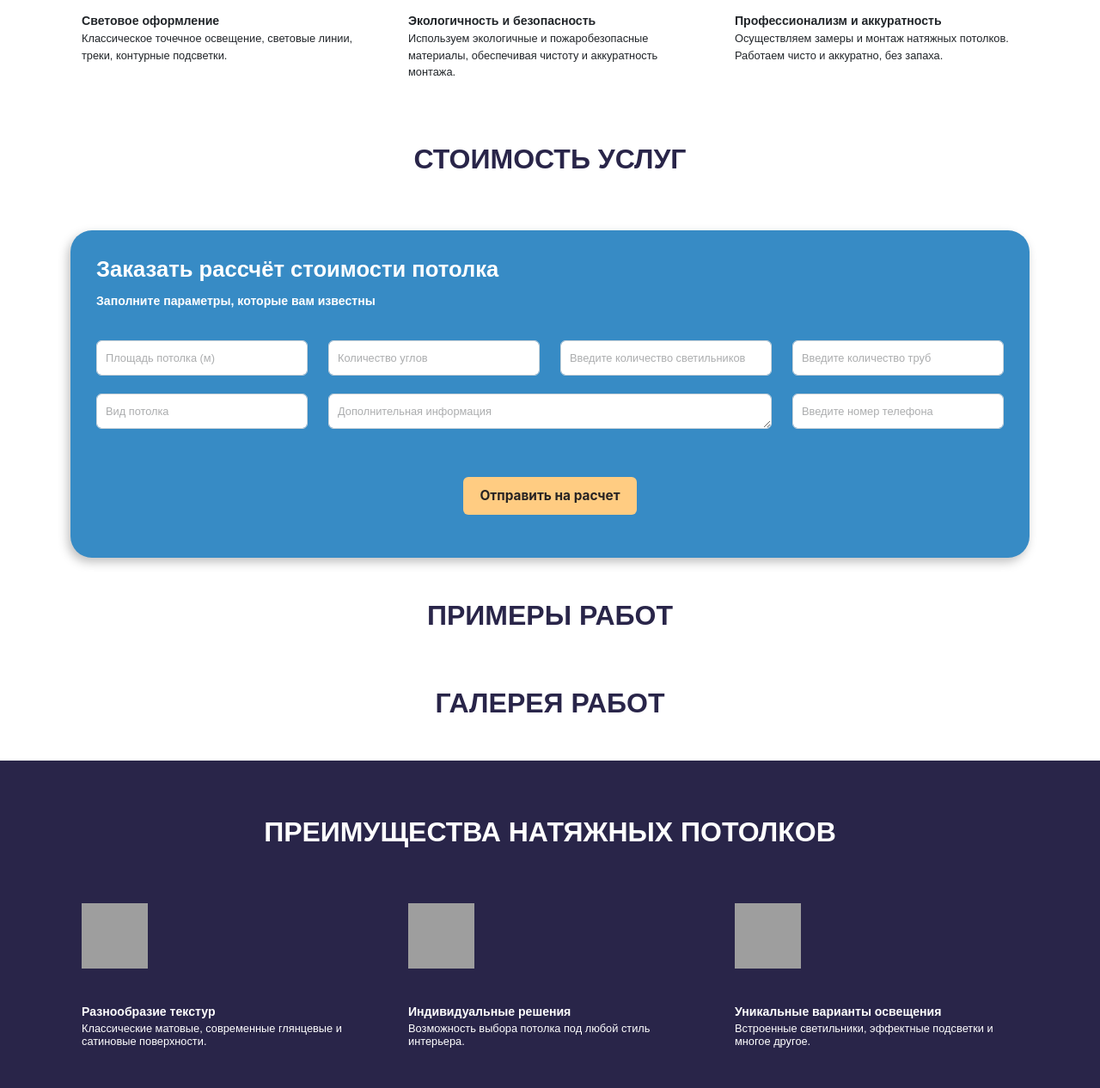
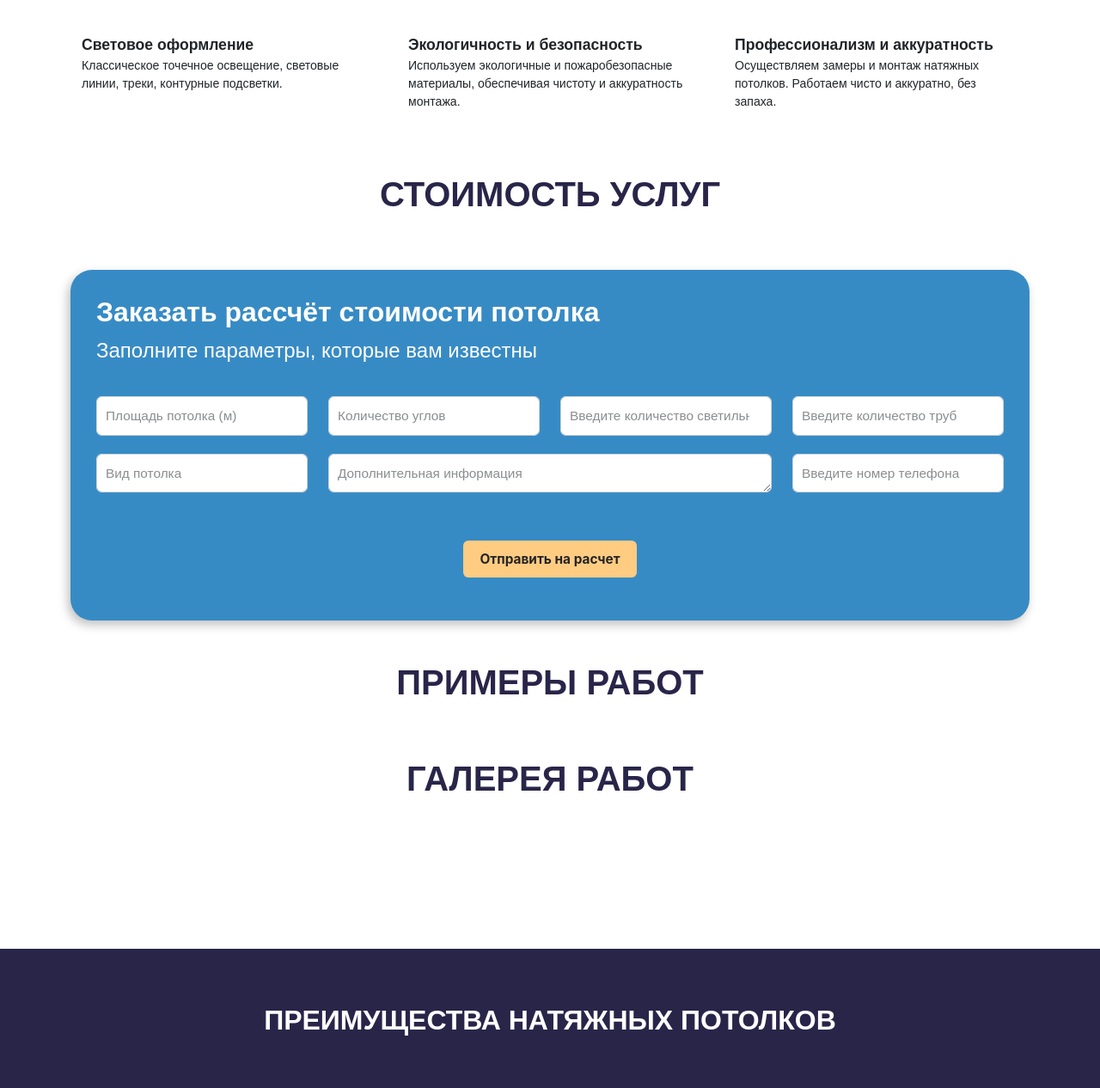
Before and after one commit to ToHellForever/your_stretch, a Django app: page / in a window 1280 px wide. Shown: the part 754-2020 px from the top of the page at 86% size. Run offline with Django 5.2, Linux system fonts and the light colour scheme; data that the repository does not hold is empty; grey boxes are pictures that could not be loaded.

Commit message:
корректировки для страницы по размерам, буду решать вопрос с невалидным названием для 'p'

```diff
--- a/static/main.css
+++ b/static/main.css
@@ -101,7 +102,7 @@ opacity: 0.5;
 h1 {
     font-family: 'Raleway', sans-serif;
     font-weight: 900;
-    font-size: 2.5vw;
+    font-size: 2.5rem;
     text-align: center;
     color:rgba(41, 37, 73, 1);
 }
@@ -123,16 +124,18 @@ p {
     font-family: 'Raleway', sans-serif;
     font-style: normal;
     font-weight: 700;
-    font-size: 1.1vw;
+    font-size: 1.1rem;
     margin: 0;
     margin-top: 40px;
+    white-space: nowrap;
+    display: inline-block;
 }
 /* для текста в блоке */
 p1 {
     font-family: 'Raleway', sans-serif;
     font-style: normal;
     font-weight: 400;
-    font-size: 1vw;
+    font-size: 1.1vw;
 }
 
 
@@ -215,13 +218,13 @@ p1 {
 h2 {
     font-family: 'Raleway', sans-serif;
     font-weight: 700;
-    font-size: 2vw;
+    font-size: 2rem;
     color: white;
 }
 p2 {
     font-family: 'Raleway', sans-serif;
     font-weight: 400;
-    font-size: 1.2vw;
+    font-size: 1.5rem;
     color: white;
 }
 .request-form {
@@ -233,7 +236,7 @@ p2 {
 
 .form-control, .form-select {
     font-family: 'Raleway', sans-serif;
-    font-size: 1vw;
+    font-size: 1.2vw;
     border-radius: 6px;
     border: 1px solid #ced4da;
     padding: 10px;
@@ -241,7 +244,7 @@ p2 {
 }
 /* для placeholder */
 .form-control::placeholder {
-    opacity: 0.5;
+    opacity: 0.7;
 }
 
 .submit-button {
@@ -338,27 +341,11 @@ text-align: start;
 
 
 /* для ГАЛЕРЕИ РАБОТ */
-.photos-grid {
-  width: 100%;
-  margin: 0 auto;
+.card-img-top {
+    width: 100%;
+    height: 15rem;
+    object-fit: cover;
 }
-
-.grid-item {
-  float: left; /* Пока плавающие элементы, Masonry потом разберётся */
-  width: 31.3%; /* Примерно треть ширины контейнера */
-  margin: 10px;
-  border-radius: 10px;
-  overflow: hidden;
-  box-shadow: 0 4px 8px rgba(0, 0, 0, 0.1);
-}
-
-.grid-item img {
-  width: 100%;
-  height: 15vw;
-  object-fit: cover; /* Обрезаем фото под размеры ячейки */
-  border-radius: inherit;
-}
-
 
 /* для блока Преимущества натяжных потолков */
 h4 {
@@ -370,26 +357,30 @@ h4 {
 }
 
 .icon-block2 {
-    width: 6vw;
-    height: 6vw;
+    width: 6rem;
+    height: 6rem;
     margin-left: 0px !important;
 }
-p2 {
+
+/* для заголовков в блоке */
+p3 {
     font-family: 'Raleway', sans-serif;
     font-style: normal;
     font-weight: 700;
-    font-size: 1.1vw;
+    font-size: 1.1rem;
+    color: white;
     margin: 0;
-    color: white;
     margin-top: 40px;
+    white-space: nowrap;
+    display: inline-block;
 }
-p3 {
+/* для текста в блоке */
+p4 {
     font-family: 'Raleway', sans-serif;
     font-style: normal;
-    font-weight: 300 !important;
-    font-size: 1vw;
-    line-height: 120%;
+    font-weight: 400;
     color: white;
+    font-size: 1.1vw;
 }
 
 
--- a/templates/landing.html
+++ b/templates/landing.html
@@ -12,7 +12,7 @@
   <body>
     {% comment %} Шапка {% endcomment %}
     <div class='container'>
-        <div class='row'>
+        <div class='row d-flex align-items-center'>
             <div class='col-3'>
                 {% comment %} Логотип {% endcomment %}
                 <img src="media/icons/logo.png" alt="logo" class='logo'>
@@ -32,15 +32,15 @@
             </div>
             <div class='col-3'>
                 {% comment %} иконки в строку{% endcomment %}
-                <a href="#"><img src="media/icons/telegram.svg" alt="" class='contact_icon'></a>
-                <a href="#"><img src="media/icons/whatsapp.svg" alt="" class='contact_icon'></a>
-                <a href="#"><img src="media/icons/max.svg" alt="" class='contact_icon'></a>
+                <a href="#"><img src="media/icons/telegram.png" alt="" class='contact_icon'></a>
+                <a href="#"><img src="media/icons/whatsapp.png" alt="" class='contact_icon'></a>
+                <a href="#"><img src="media/icons/max.png" alt="" class='contact_icon'></a>
 
             </div>
         </div>
     </div>
 
-<div class="container-fluid mt-5">
+<div class="container-fluid mt-3">
   <div class="swiper mySwiper">
     <div class="swiper-wrapper">
       {% for banner in banners %}
@@ -167,7 +167,7 @@
         <div class="work-details-container">
 
           <div class="work-details">
-          <h3 class="work-name mt-3">{{ work.name }}</h3>
+          <h3 class="work-name mt-2">{{ work.name }}</h3>
             <div class="detail-row">
               <span class="detail-label">Площадь:</span>
               <span class="detail-value">{{ work.area|floatformat:0 }} м²</span>
@@ -200,11 +200,13 @@
 {% comment %} ДЛЯ ГАЛЕРЕИ РАБОТ {% endcomment %}
 <div class='container mt-5'>
   <h1>ГАЛЕРЕЯ РАБОТ</h1>
-<div id="photos-masonry" class="photos-grid">
+  <div class="row mt-4">
     {% for gallery in galleries %}
       {% for image in gallery.images.all|slice:"0:20" %}
-      <div class="grid-item">
-        <img src="{{ image.image.url }}" alt="Фото из галереи">
+        <div class="col-md-4 mb-4">
+          <div class="card">
+            <img src="{{ image.image.url }}" alt="Фото из галереи" class="card-img-top">
+          </div>
         </div>
       {% endfor %}
     {% endfor %}
@@ -213,34 +215,34 @@
 
 
 {% comment %} БЛОК Преимущества натяжных потолков {% endcomment %}
-<div class='container-fluid mt-5' style='background-color: rgba(41, 37, 73, 1); '>
+<div class='container-fluid mt-5' style='background-color: rgba(41, 37, 73, 1); margin-top: 150px !important;'>
   <div class='container'>
     <div class='row' style='align-items: stretch;'>
       <h4 style='margin-top: 5vw;'>ПРЕИМУЩЕСТВА НАТЯЖНЫХ ПОТОЛКОВ</h4>
     <div class='col-4' style='display: flex; flex-direction: column;'>
       <img src="media/icons/block2/текстур.svg" alt="" class='icon-block2'>
-      <p2>Разнообразие текстур</p2>
-      <p3>Классические матовые, современные глянцевые и сатиновые поверхности.</p1>
+      <p3>Разнообразие текстур</p3>
+      <p4>Классические матовые, современные глянцевые и сатиновые поверхности.</p1>
     </div>
     <div class='col-4' style='display: flex; flex-direction: column;'>
       <img src="media/icons/block2/инливид решения.svg" alt="" class='icon-block2'>
-      <p2>Индивидуальные решения</p2>
-      <p3>Возможность выбора потолка под любой стиль интерьера.</p3>
+      <p3>Индивидуальные решения</p3>
+      <p4>Возможность выбора потолка под любой стиль интерьера.</p4>
     </div>
     <div class='col-4' style='display: flex; flex-direction: column;'>
       <img src="media/icons/block2/освещение 2.svg" alt="" class='icon-block2'>
-      <p2>Уникальные варианты освещения</p2>
-      <p3>Встроенные светильники, эффектные подсветки и многое другое.</p3>
+      <p3>Уникальные варианты освещения</p3>
+      <p4>Встроенные светильники, эффектные подсветки и многое другое.</p4>
     </div>
     <div class='col-4 mb-5' style='display: flex; flex-direction: column;'>
       <img src="media/icons/block2/уход.svg" alt="" class='icon-block2'>
-      <p2>Простота ухода</p2>
-      <p3>Легкость в обслуживании и долговечность материалов</p3>
+      <p3>Простота ухода</p3>
+      <p4>Легкость в обслуживании и долговечность материалов</p4>
     </div>
     <div class='col-4 mb-5' style='display: flex; flex-direction: column;'>
       <img src="media/icons/block2/скрыть дефекты.svg" alt="" class='icon-block2'>
-      <p2>Возможность скрыть неровности и дефекты</p2>
-      <p3>Возможность выбора потолка под любой стиль интерьера.</p1>
+      <p3>Возможность скрыть неровности и дефекты</p3>
+      <p4>Возможность выбора потолка под любой стиль интерьера.</p1>
     </div>
   </div>
   </div>
@@ -281,9 +283,9 @@
             </div>
             <div class='col-3'>
                 {% comment %} иконки в строку{% endcomment %}
-                <a href="#"><img src="media/icons/telegram.svg" alt="" class='contact_icon'></a>
-                <a href="#"><img src="media/icons/whatsapp.svg" alt="" class='contact_icon'></a>
-                <a href="#"><img src="media/icons/max.svg" alt="" class='contact_icon'></a>
+                <a href="#"><img src="media/icons/telegram.png" alt="" class='contact_icon'></a>
+                <a href="#"><img src="media/icons/whatsapp.png" alt="" class='contact_icon'></a>
+                <a href="#"><img src="media/icons/max.png" alt="" class='contact_icon'></a>
 
             </div>
         </div>
```
Also changed, not shown: other parts of static/main.css (+27 -26 lines). Lines whose indentation alone changed are shown as unchanged.
